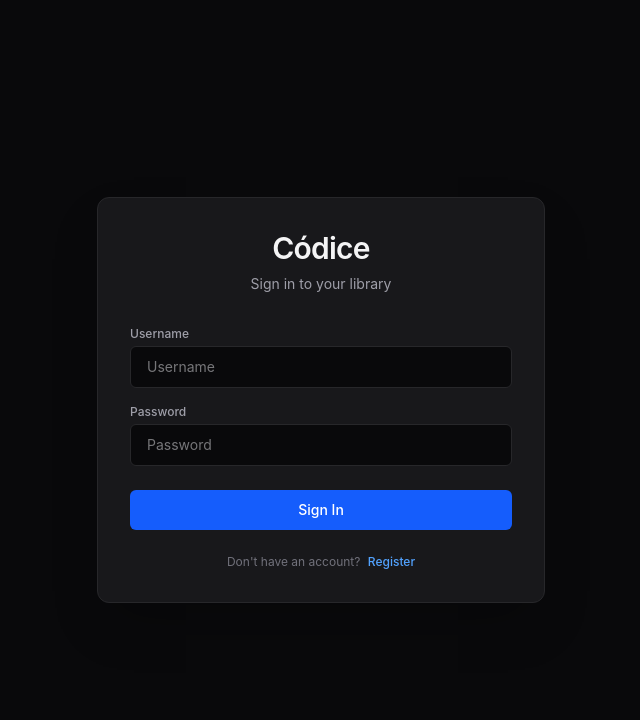
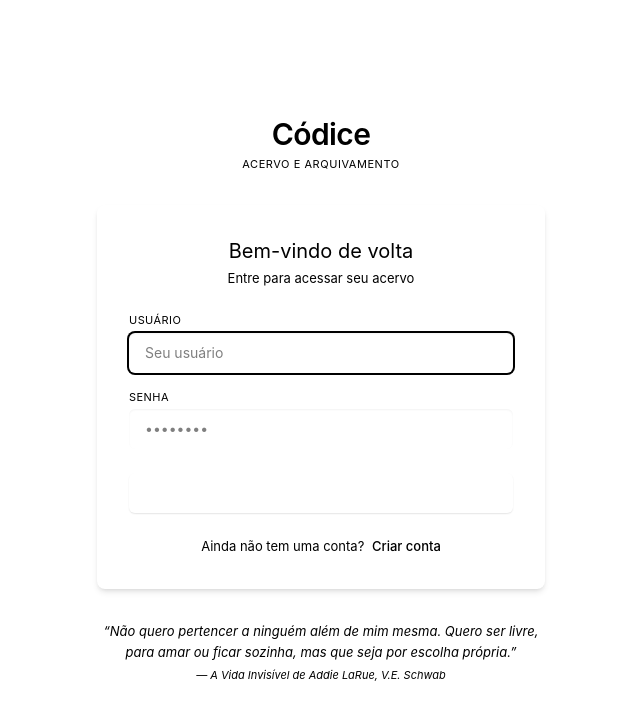
Before and after one commit to ocnaibill/codice, a React app in the folder frontend/: page / in a window 1280 px wide. Shown: the top 720 px of the page, without its empty margins (319-959 px from the left). Built offline with nearby package versions, Linux system fonts and the light colour scheme; no server answers; the HTML template or start-up script is replaced by a standard one.

Commit message:
feat(frontend): redesign login and first-run setup screens
Extract AuthCard and FormField components and rebuild Auth and
FirstRunSetup on top of them.

```diff
--- a/frontend/src/features/auth/components/Auth.jsx
+++ b/frontend/src/features/auth/components/Auth.jsx
@@ -1,5 +1,7 @@
 import React, { useState } from 'react';
 import { api } from '../../../lib/api';
+import { AuthCard } from './AuthCard';
+import { FormField } from './FormField';
 
 export function Auth({ onLoginSuccess }) {
   const [isLogin, setIsLogin] = useState(true);
@@ -7,11 +9,13 @@ export function Auth({ onLoginSuccess }) {
   const [password, setPassword] = useState('');
   const [email, setEmail] = useState('');
   const [error, setError] = useState('');
+  const [success, setSuccess] = useState('');
   const [loading, setLoading] = useState(false);
 
   const handleSubmit = async (e) => {
     e.preventDefault();
     setError('');
+    setSuccess('');
     setLoading(true);
 
     try {
@@ -22,88 +26,81 @@ export function Auth({ onLoginSuccess }) {
       } else {
         await api.post('/auth/register', { username, email, password });
         setIsLogin(true);
-        setError('Account created successfully! Please log in.');
+        setSuccess('Conta criada com sucesso! Faça login para continuar.');
       }
     } catch (err) {
-      setError(err.response?.data || 'Authentication failed. Please check credentials.');
+      setError(err.response?.data || 'Falha na autenticação. Verifique suas credenciais.');
     } finally {
       setLoading(false);
     }
   };
 
   return (
-    <div className="flex h-screen items-center justify-center bg-zinc-950 p-4">
-      <div className="w-full max-w-md p-8 bg-zinc-900 border border-zinc-800 rounded-xl shadow-2xl">
-        <h1 className="text-3xl font-semibold text-zinc-100 text-center mb-2 tracking-tight">Códice</h1>
-        <p className="text-zinc-400 text-center text-sm mb-8">
-          {isLogin ? 'Sign in to your library' : 'Create your account'}
-        </p>
-
+    <AuthCard title={isLogin ? 'Bem-vindo de volta' : 'Crie sua conta'} subtitle={isLogin ? 'Entre para acessar seu acervo' : 'Comece a organizar sua biblioteca'}>
       {error && (
-          <div className="p-3 mb-4 text-xs font-medium text-red-400 bg-red-950/40 border border-red-900/60 rounded-md">
+        <div className="mb-4 rounded-md border border-red-200 bg-red-50 p-3 font-body text-[13px] text-red-700">
           {error}
+        </div>
+      )}
+      {success && (
+        <div className="mb-4 rounded-md border border-success/30 bg-success/10 p-3 font-body text-[13px] text-success">
+          {success}
         </div>
       )}
 
       <form onSubmit={handleSubmit} className="flex flex-col gap-4">
-          <div>
-            <label className="block text-xs font-medium text-zinc-400 mb-1">Username</label>
-            <input
-              type="text"
-              placeholder="Username"
+        <FormField
+          label="Usuário"
           value={username}
           onChange={(e) => setUsername(e.target.value)}
-              className="w-full bg-zinc-950 border border-zinc-800 rounded-md px-4 py-2.5 text-sm text-zinc-200 focus:outline-none focus:border-blue-500 transition-colors"
+          placeholder="Seu usuário"
+          required
+          autoFocus
+        />
+
+        {!isLogin && (
+          <FormField
+            label="Email"
+            type="email"
+            value={email}
+            onChange={(e) => setEmail(e.target.value)}
+            placeholder="voce@exemplo.com"
             required
           />
-          </div>
+        )}
 
-          {!isLogin && (
-            <div>
-              <label className="block text-xs font-medium text-zinc-400 mb-1">Email</label>
-              <input
-                type="email"
-                placeholder="Email"
-                value={email}
-                onChange={(e) => setEmail(e.target.value)}
-                className="w-full bg-zinc-950 border border-zinc-800 rounded-md px-4 py-2.5 text-sm text-zinc-200 focus:outline-none focus:border-blue-500 transition-colors"
+        <FormField
+          label="Senha"
+          type="password"
+          value={password}
+          onChange={(e) => setPassword(e.target.value)}
+          placeholder="••••••••"
           required
         />
-            </div>
-          )}
-
-          <div>
-            <label className="block text-xs font-medium text-zinc-400 mb-1">Password</label>
-            <input
-              type="password"
-              placeholder="Password"
-              value={password}
-              onChange={(e) => setPassword(e.target.value)}
-              className="w-full bg-zinc-950 border border-zinc-800 rounded-md px-4 py-2.5 text-sm text-zinc-200 focus:outline-none focus:border-blue-500 transition-colors"
-              required
-            />
-          </div>
 
         <button
           type="submit"
           disabled={loading}
-            className="w-full py-2.5 mt-2 bg-blue-600 text-white font-medium text-sm rounded-md hover:bg-blue-500 transition-colors disabled:opacity-50"
+          className="mt-2 w-full rounded-md bg-brand py-2.5 font-body text-sm font-medium text-white shadow-[0px_1px_1.5px_rgba(0,0,0,0.1)] transition-all hover:brightness-110 disabled:opacity-50"
         >
-            {loading ? 'Processing...' : (isLogin ? 'Sign In' : 'Register')}
+          {loading ? 'Processando...' : isLogin ? 'Entrar' : 'Criar conta'}
         </button>
       </form>
 
-        <p className="mt-6 text-center text-xs text-zinc-500">
-          {isLogin ? "Don't have an account?" : "Already have an account?"}{" "}
+      <p className="mt-6 text-center font-body text-[13px] text-ink-soft">
+        {isLogin ? 'Ainda não tem uma conta?' : 'Já tem uma conta?'}{' '}
         <button
           type="button"
-            onClick={() => { setIsLogin(!isLogin); setError(''); }}
-            className="text-blue-400 hover:underline font-medium ml-1"
+          onClick={() => {
+            setIsLogin(!isLogin);
+            setError('');
+            setSuccess('');
+          }}
+          className="ml-1 font-medium text-brand hover:underline"
         >
-            {isLogin ? "Register" : "Sign In"}
+          {isLogin ? 'Criar conta' : 'Entrar'}
         </button>
       </p>
-      </div>
-    </div>
+    </AuthCard>
   );
 }
--- /dev/null
+++ b/frontend/src/features/auth/components/AuthCard.jsx
@@ -0,0 +1,36 @@
+const QUOTES = [
+  {
+    text: 'Não terei medo. O medo é o assassino da mente. Encararei meu medo. Permitirei que passe por cima de mim e através de mim.',
+    source: 'Duna, Frank Herbert',
+  },
+  {
+    text: 'Não quero pertencer a ninguém além de mim mesma. Quero ser livre, para amar ou ficar sozinha, mas que seja por escolha própria.',
+    source: 'A Vida Invisível de Addie LaRue, V.E. Schwab',
+  },
+];
+
+const quote = QUOTES[Math.floor(Math.random() * QUOTES.length)];
+
+export function AuthCard({ title, subtitle, children }) {
+  return (
+    <div className="flex min-h-screen w-full flex-col items-center justify-center gap-8 bg-surface px-4 py-12">
+      <div className="flex flex-col items-center gap-1">
+        <span className="font-display text-3xl font-semibold tracking-[-0.6px] text-brand">Códice</span>
+        <span className="font-body text-[11px] tracking-[0.55px] uppercase text-ink-soft">acervo e arquivamento</span>
+      </div>
+
+      <div className="w-full max-w-md rounded-lg bg-white p-8 shadow-[0px_4px_6px_-1px_rgba(0,0,0,0.1),0px_2px_4px_-2px_rgba(0,0,0,0.1)]">
+        <div className="mb-6 text-center">
+          <h1 className="font-display text-xl text-ink">{title}</h1>
+          {subtitle && <p className="mt-1 font-body text-[13px] text-ink-soft">{subtitle}</p>}
+        </div>
+        {children}
+      </div>
+
+      <blockquote className="max-w-md text-center">
+        <p className="font-body text-[13px] italic leading-relaxed text-ink-soft">“{quote.text}”</p>
+        <p className="mt-1 font-body text-[11px] italic text-ink-faint">— {quote.source}</p>
+      </blockquote>
+    </div>
+  );
+}
--- a/frontend/src/features/auth/components/FirstRunSetup.jsx
+++ b/frontend/src/features/auth/components/FirstRunSetup.jsx
@@ -1,5 +1,13 @@
 import React, { useState } from 'react';
 import { api } from '../../../lib/api';
+import { AuthCard } from './AuthCard';
+import { FormField } from './FormField';
+
+const FEATURES = [
+  { icon: '🔒', label: 'Auto-hospedado' },
+  { icon: '🔎', label: 'Catalogação automática' },
+  { icon: '📖', label: 'Leitor universal' },
+];
 
 export function FirstRunSetup({ onSetupComplete }) {
   const [username, setUsername] = useState('admin');
@@ -14,12 +22,12 @@ export function FirstRunSetup({ onSetupComplete }) {
     setError('');
 
     if (password !== confirmPassword) {
-      setError('Passwords do not match.');
+      setError('As senhas não coincidem.');
       return;
     }
 
     if (password.length < 6) {
-      setError('Password must be at least 6 characters long.');
+      setError('A senha precisa ter pelo menos 6 caracteres.');
       return;
     }
 
@@ -30,98 +38,50 @@ export function FirstRunSetup({ onSetupComplete }) {
       localStorage.setItem('codice_token', res.data.token);
       onSetupComplete();
     } catch (err) {
-      setError(err.response?.data || 'Failed to complete initial setup.');
+      setError(err.response?.data || 'Falha ao concluir a configuração inicial.');
     } finally {
       setLoading(false);
     }
   };
 
   return (
-    <div className="flex h-screen items-center justify-center bg-zinc-950 p-4">
-      <div className="w-full max-w-lg p-8 bg-zinc-900 border border-zinc-800 rounded-xl shadow-2xl">
-        <div className="text-center mb-8">
-          <span className="text-4xl mb-2 block">📚</span>
-          <h1 className="text-3xl font-semibold text-zinc-100 tracking-tight">Welcome to Códice</h1>
-          <p className="text-zinc-400 text-sm mt-1">
-            First-time setup — Create Master Administrator account
-          </p>
+    <AuthCard title="Bem-vindo ao Códice" subtitle="Configuração inicial — crie a conta de administrador">
+      <div className="mb-6 grid grid-cols-3 gap-2">
+        {FEATURES.map((f) => (
+          <div key={f.label} className="flex flex-col items-center gap-1 rounded-md bg-surface px-2 py-3 text-center">
+            <span className="text-lg leading-none">{f.icon}</span>
+            <span className="font-body text-[10px] leading-tight text-ink-soft">{f.label}</span>
           </div>
-
-        {/* Feature Badges */}
-        <div className="grid grid-cols-3 gap-2 mb-6 text-center text-[11px] font-mono text-zinc-400">
-          <div className="bg-zinc-950 p-2 rounded border border-zinc-800">
-            🔒 Self-Hosted
-          </div>
-          <div className="bg-zinc-950 p-2 rounded border border-zinc-800">
-            🚀 Auto Scraper
-          </div>
-          <div className="bg-zinc-950 p-2 rounded border border-zinc-800">
-            📖 Universal Reader
-          </div>
+        ))}
       </div>
 
       {error && (
-          <div className="p-3 mb-4 text-xs font-medium text-red-400 bg-red-950/40 border border-red-900/60 rounded-md">
+        <div className="mb-4 rounded-md border border-red-200 bg-red-50 p-3 font-body text-[13px] text-red-700">
           {error}
         </div>
       )}
 
       <form onSubmit={handleSubmit} className="flex flex-col gap-4">
-          <div>
-            <label className="block text-xs font-medium text-zinc-400 mb-1">Admin Username</label>
-            <input
-              type="text"
-              value={username}
-              onChange={(e) => setUsername(e.target.value)}
-              className="w-full bg-zinc-950 border border-zinc-800 rounded-md px-4 py-2.5 text-sm text-zinc-200 focus:outline-none focus:border-blue-500 transition-colors"
+        <FormField label="Usuário administrador" value={username} onChange={(e) => setUsername(e.target.value)} required autoFocus />
+        <FormField label="Email do administrador" type="email" value={email} onChange={(e) => setEmail(e.target.value)} required />
+        <FormField label="Senha mestra" type="password" value={password} onChange={(e) => setPassword(e.target.value)} placeholder="••••••••" required />
+        <FormField
+          label="Confirmar senha mestra"
+          type="password"
+          value={confirmPassword}
+          onChange={(e) => setConfirmPassword(e.target.value)}
+          placeholder="••••••••"
           required
         />
-          </div>
-
-          <div>
-            <label className="block text-xs font-medium text-zinc-400 mb-1">Admin Email</label>
-            <input
-              type="email"
-              value={email}
-              onChange={(e) => setEmail(e.target.value)}
-              className="w-full bg-zinc-950 border border-zinc-800 rounded-md px-4 py-2.5 text-sm text-zinc-200 focus:outline-none focus:border-blue-500 transition-colors"
-              required
-            />
-          </div>
-
-          <div>
-            <label className="block text-xs font-medium text-zinc-400 mb-1">Master Password</label>
-            <input
-              type="password"
-              placeholder="••••••••"
-              value={password}
-              onChange={(e) => setPassword(e.target.value)}
-              className="w-full bg-zinc-950 border border-zinc-800 rounded-md px-4 py-2.5 text-sm text-zinc-200 focus:outline-none focus:border-blue-500 transition-colors"
-              required
-            />
-          </div>
-
-          <div>
-            <label className="block text-xs font-medium text-zinc-400 mb-1">Confirm Master Password</label>
-            <input
-              type="password"
-              placeholder="••••••••"
-              value={confirmPassword}
-              onChange={(e) => setConfirmPassword(e.target.value)}
-              className="w-full bg-zinc-950 border border-zinc-800 rounded-md px-4 py-2.5 text-sm text-zinc-200 focus:outline-none focus:border-blue-500 transition-colors"
-              required
-            />
-          </div>
 
         <button
           type="submit"
           disabled={loading}
-            className="w-full py-3 mt-4 bg-blue-600 text-white font-medium text-sm rounded-md hover:bg-blue-500 transition-colors disabled:opacity-50 shadow-lg shadow-blue-900/20"
+          className="mt-2 w-full rounded-md bg-brand py-2.5 font-body text-sm font-medium text-white shadow-[0px_1px_1.5px_rgba(0,0,0,0.1)] transition-all hover:brightness-110 disabled:opacity-50"
         >
-            {loading ? 'Initializing Códice...' : 'Complete Initial Setup'}
+          {loading ? 'Inicializando o Códice...' : 'Concluir configuração inicial'}
         </button>
       </form>
-      </div>
-    </div>
+    </AuthCard>
   );
 }
--- /dev/null
+++ b/frontend/src/features/auth/components/FormField.jsx
@@ -0,0 +1,16 @@
+export function FormField({ label, type = 'text', value, onChange, placeholder, required, autoFocus }) {
+  return (
+    <div className="flex flex-col gap-1">
+      <label className="font-body text-[11px] tracking-[0.44px] uppercase text-ink-soft">{label}</label>
+      <input
+        type={type}
+        value={value}
+        onChange={onChange}
+        placeholder={placeholder}
+        required={required}
+        autoFocus={autoFocus}
+        className="w-full rounded-md bg-surface px-4 py-2.5 font-body text-sm text-ink shadow-[inset_0px_1px_2px_0px_rgba(0,0,0,0.05)] outline-none transition-shadow focus:ring-2 focus:ring-brand/40"
+      />
+    </div>
+  );
+}
```
Lines whose indentation alone changed are shown as unchanged.
